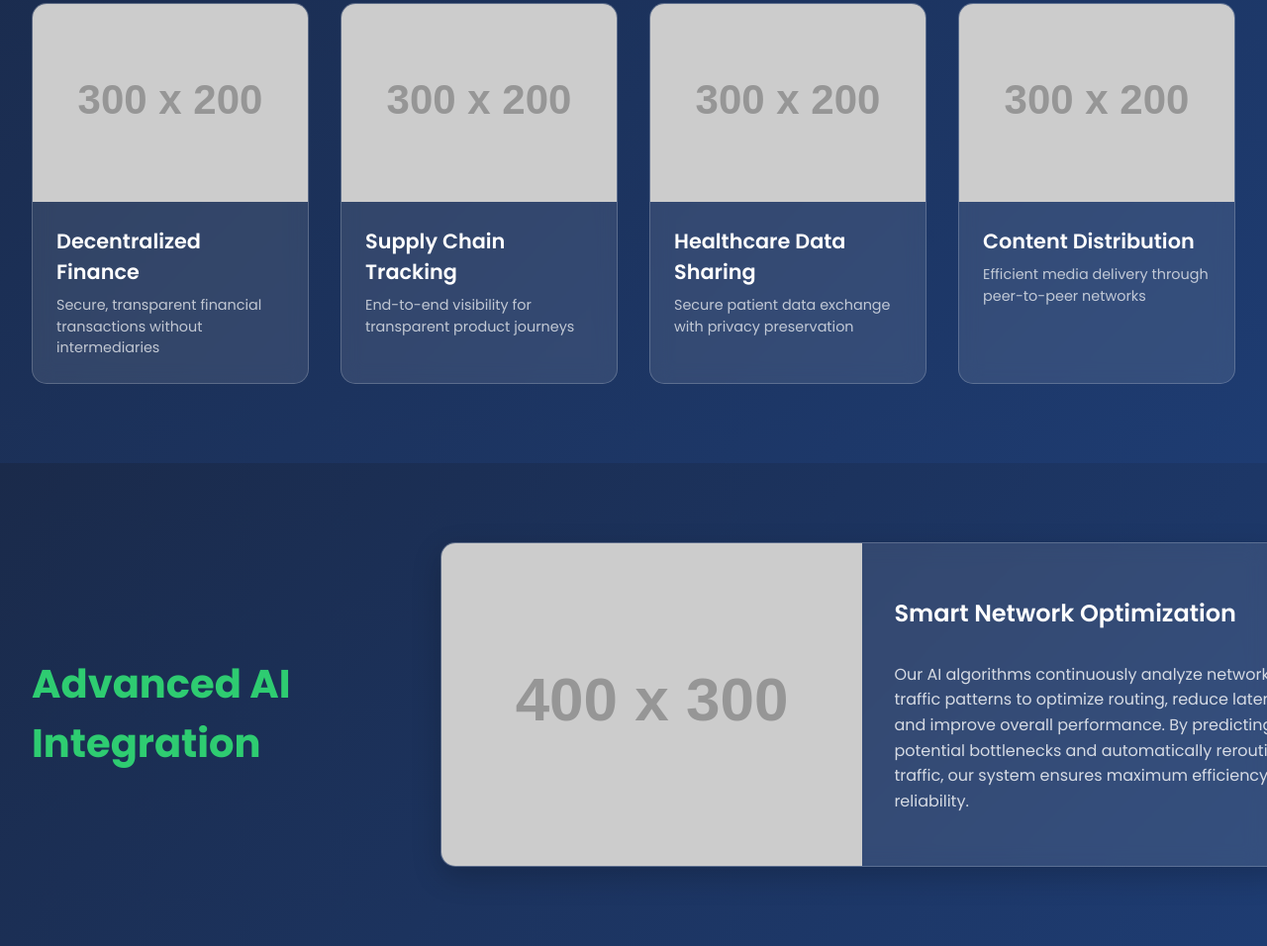
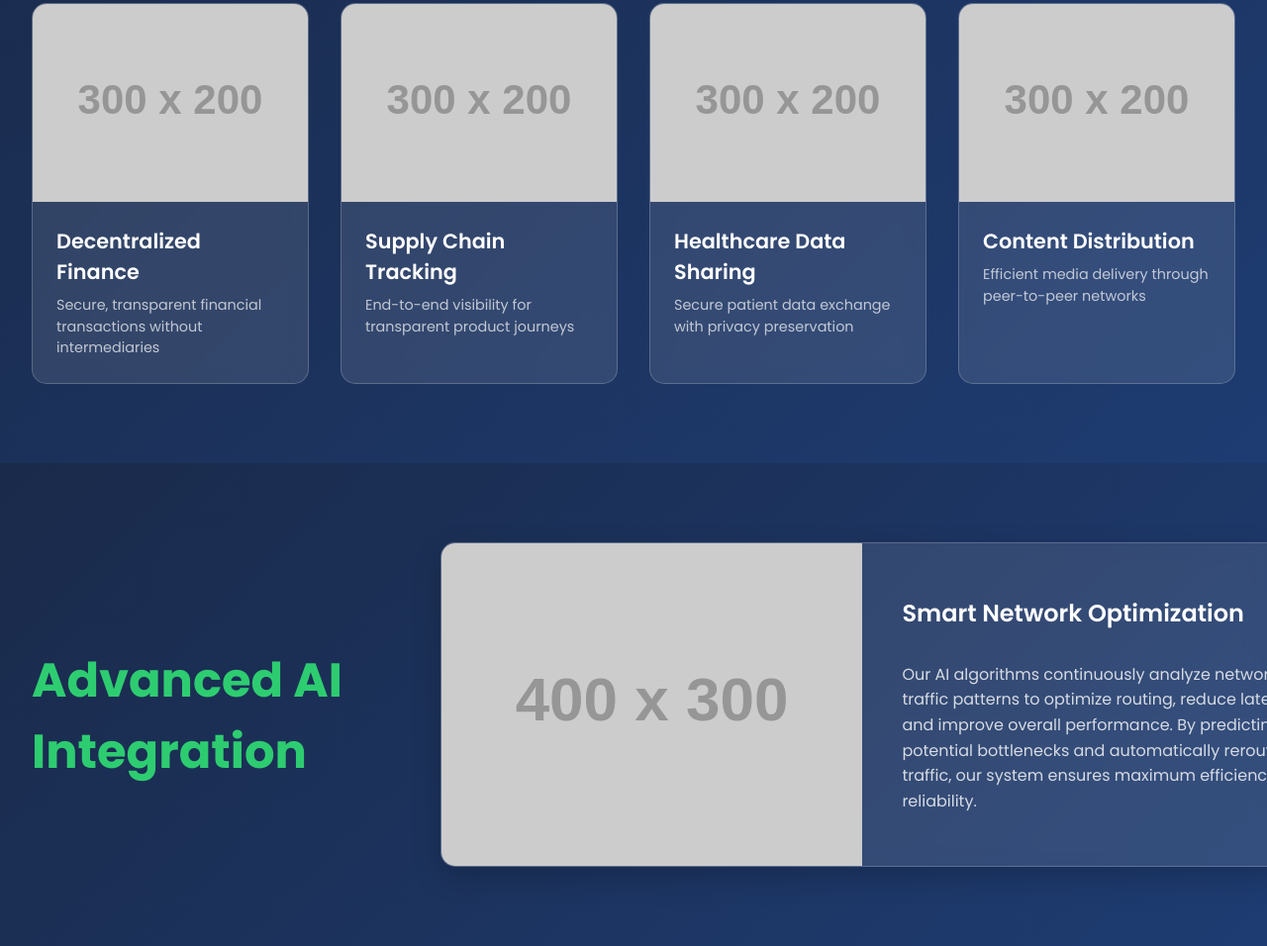
Before and after one commit to Bitcoin-Intelligence/BitAI-Website, a plain HTML site: page index.html in a window 1280 px wide. Shown: the part 1127-2083 px from the top of the page at 99% size. Drawn offline with Linux system fonts and the light colour scheme; placeholder pictures from the web are drawn by us.

Commit message:
Increase font size for the architecture section's headline

```diff
--- a/styles.css
+++ b/styles.css
@@ -385,7 +385,7 @@ body {
 }
 
 .headline-container h2 {
-    font-size: 2.5rem;
+    font-size: 3rem;
     font-weight: 700;
     margin-bottom: 1rem;
     color: #2ecc71;
@@ -426,7 +426,7 @@ body {
 
 .text-content {
     flex: 0 0 50%;
-    padding: 2rem;
+    padding: 2.5rem;
     display: flex;
     flex-direction: column;
     justify-content: center;
```
